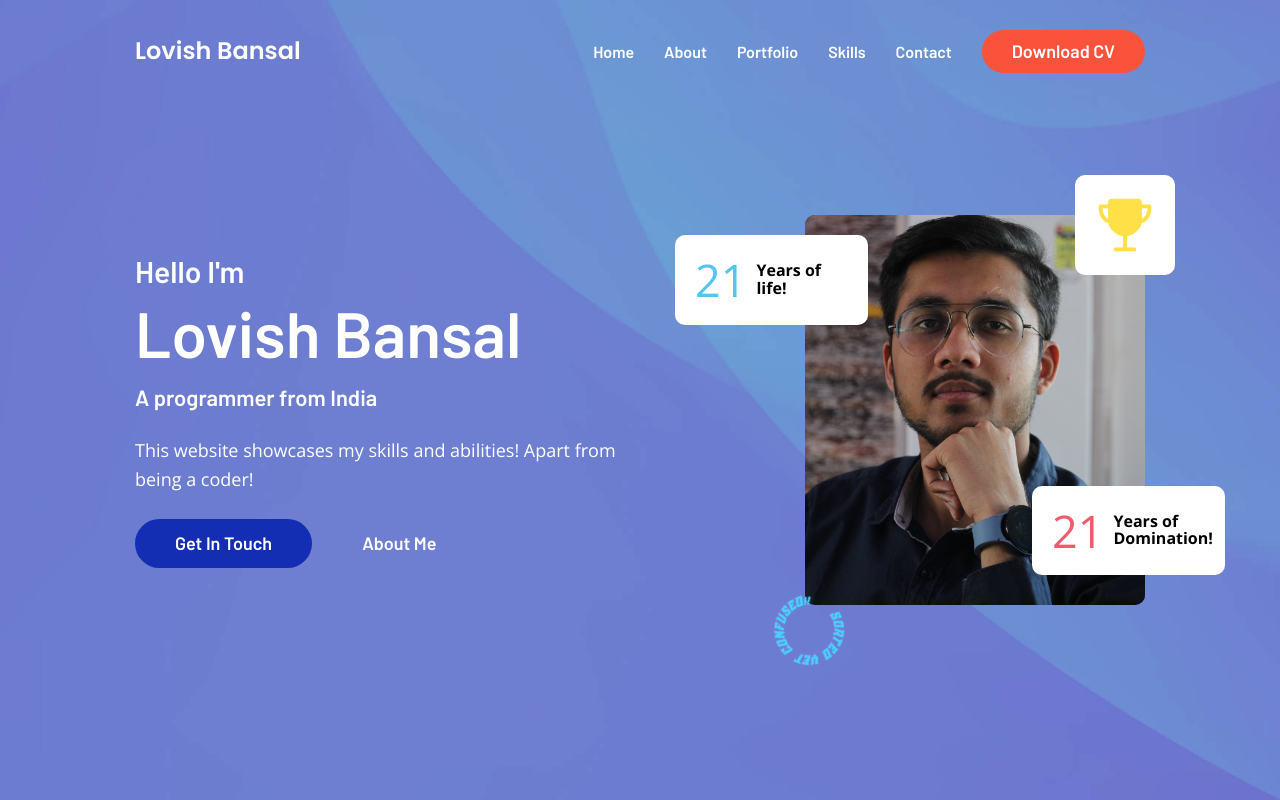
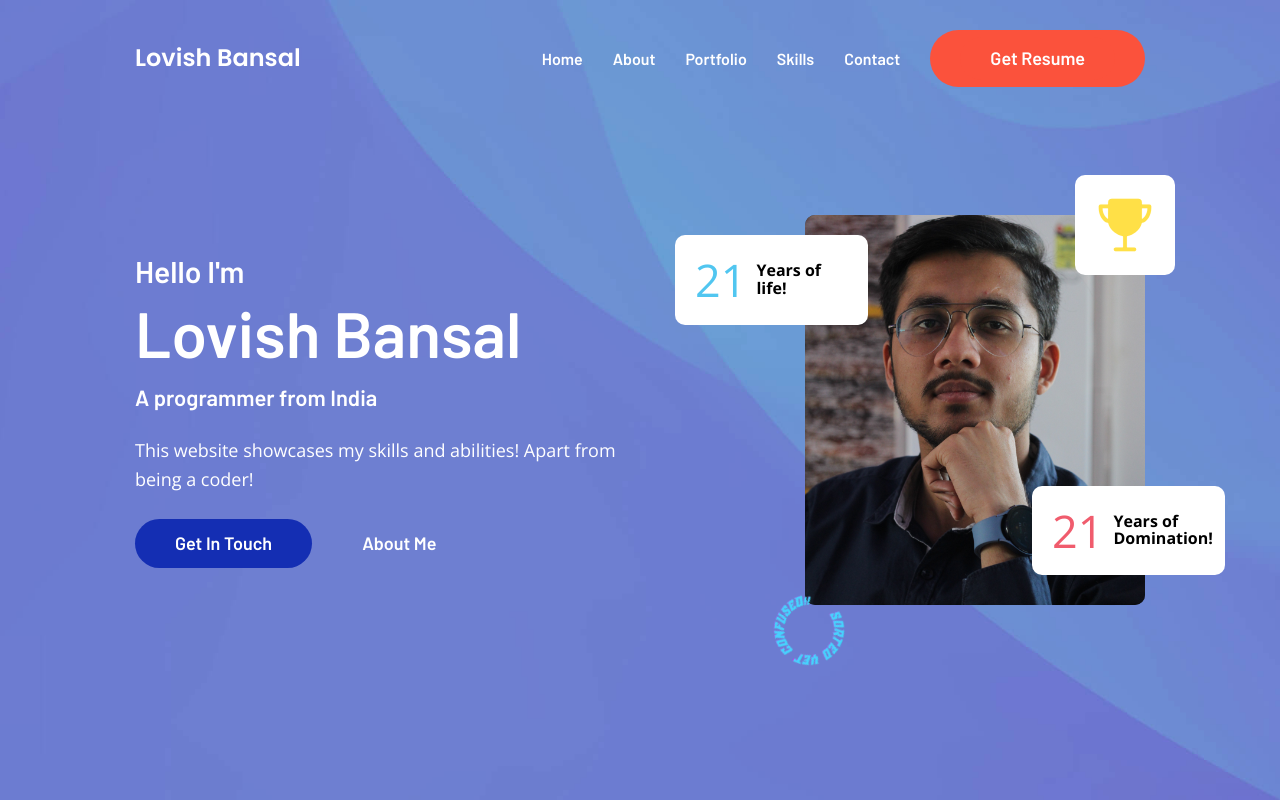
Before and after one commit to lovishbansal00/Portfolio, a plain HTML site: page index.html in a window 1280 px wide. Shown: the top 800 px of the page. Drawn offline with nearby package versions, Linux system fonts and the light colour scheme.

Commit message:
added resume link

```diff
--- a/index.html
+++ b/index.html
@@ -45,7 +45,11 @@
                             <a href="#contact" class="navbar-link" data-nav-link>Contact</a>
                         </li>
                         <li>
-                            <a href="#" class="btn btn-primary">Download CV</a>
+                            <a href="https://drive.google.com/file/d/1aQUnf5tURZfwX-ziAQ1yWCBPidG-S0dH/view?usp=drive_link" download="Lovish_Resume.pdf" class="btn btn-primary">
+                                <button class="btn btn-link">
+                                    Get Resume
+                                </button>
+                            </a>
                         </li>
                     </ul>
                 </nav>
```
